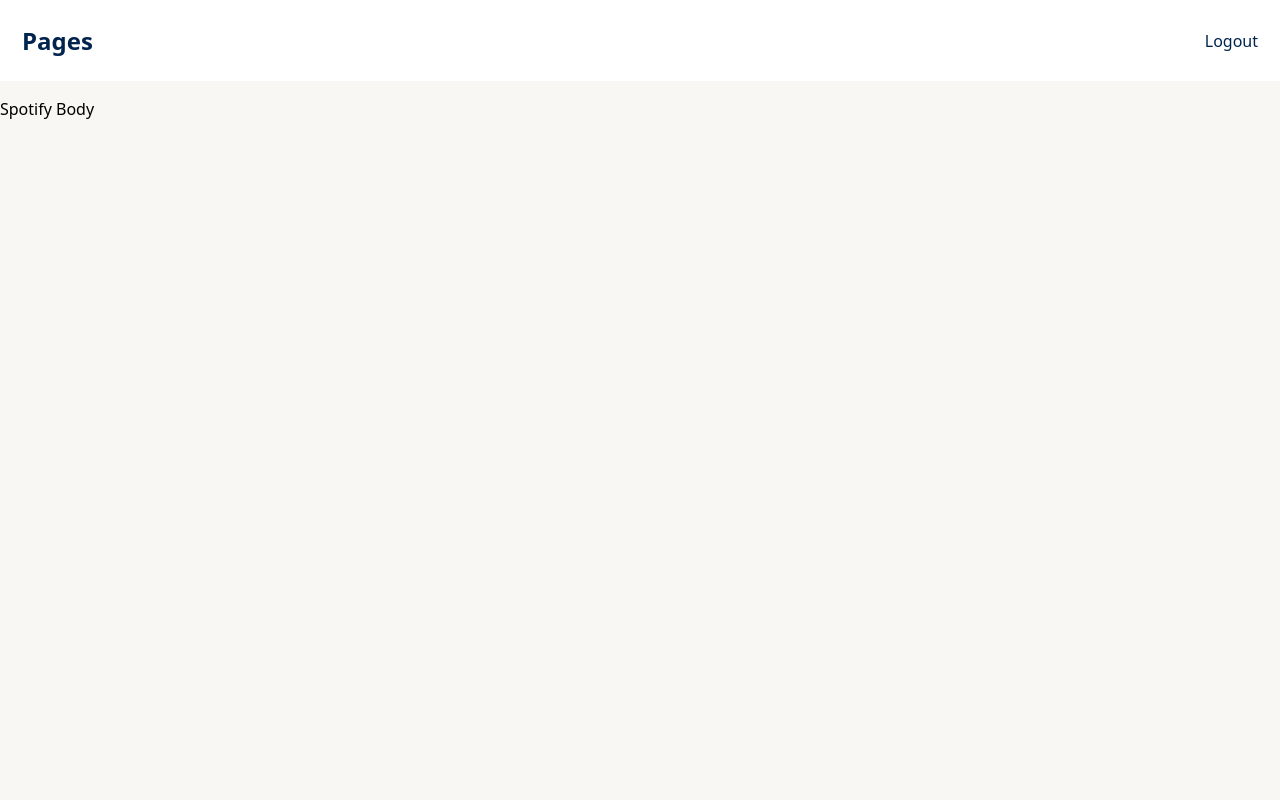
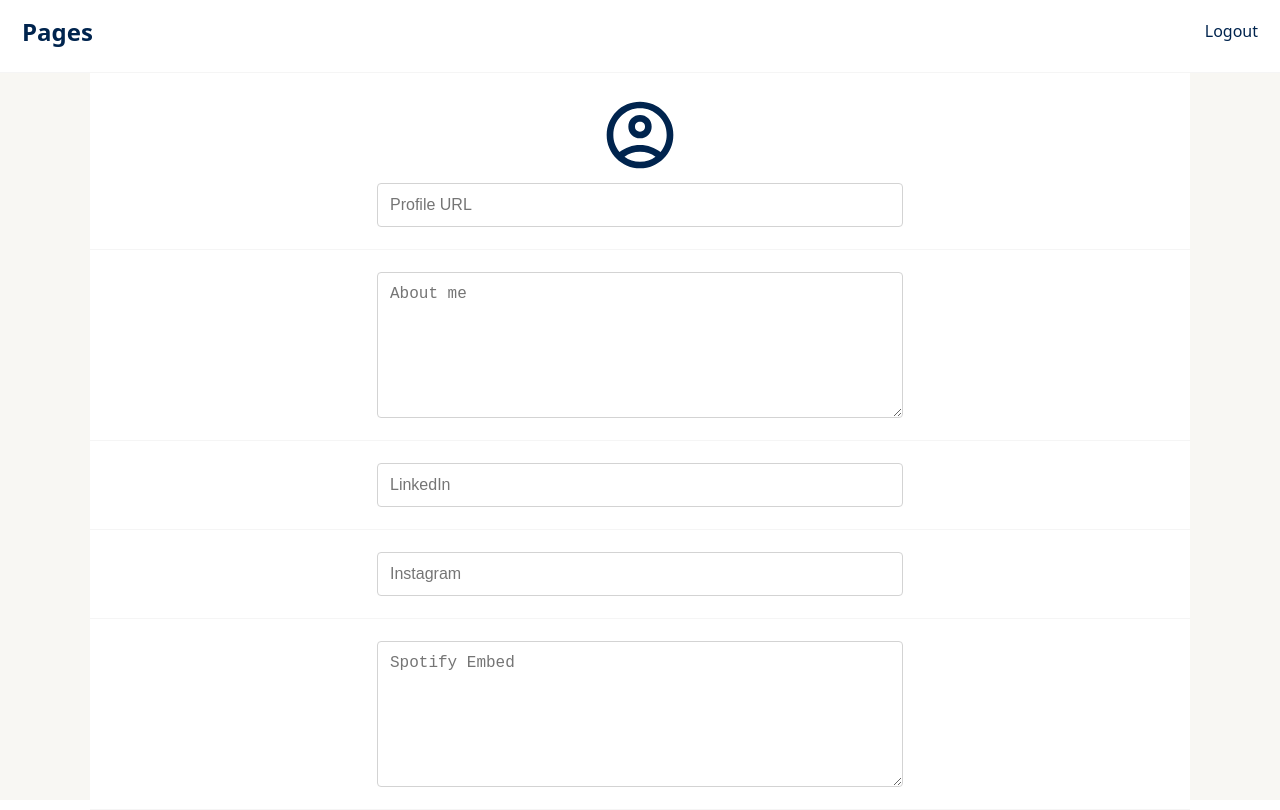
Before and after one commit to ivanlares/profiles-app, a React (Vite) app: page /home/edit-profile in a window 1280 px wide. Built offline with nearby package versions, Linux system fonts and the light colour scheme.

Commit message:
Finalize EditProfile interface

```diff
--- a/src/Containers/EditProfile/EditProfile.css
+++ b/src/Containers/EditProfile/EditProfile.css
@@ -1,18 +1,95 @@
-/* #mainDiv {
+#editProfileRootDiv {
+    display: flex;
+    flex-direction: column;
+    justify-content: center;
+    align-items: center;
+    height: 100vh;
+}
+
+.editProfileItem {
     display: flex;
     flex-direction: column;
     justify-content: flex-start;
     align-items: center;
-    height: 100vh;
-    width: 100vw;
-    background-color: #F8F7F3;
+    padding: 22px 22px 22px 22px;
+    border-bottom: 1px solid #F5F5F5;
 }
 
-#contentDiv {
-    display: flex;
-    flex-direction: column;
-    height: 100%;
-    width: 100%;
-    max-width: 1100px;
-    background-color: white;
-} */
+.edit-profile-input {
+    border: 1.5px solid lightgray;
+    border-radius: 4px;
+    -webkit-border-radius: 4px;
+    -moz-border-radius: 4px;
+    -ms-border-radius: 4px;
+    -o-border-radius: 4px;
+}
+
+ .edit-profile-input:focus {
+    outline-color: #00244E;
+    border-radius: 4px;
+    -webkit-border-radius: 4px;
+    -moz-border-radius: 4px;
+    -ms-border-radius: 4px;
+    -o-border-radius: 4px;
+}
+
+.editProfileItem > .edit-profile-input {
+    min-width: 500px;
+    padding: 12px 12px 12px 12px;
+    font-size: 1rem;
+}
+
+.profile-icon-medium {
+    height: 80px;
+    width: 80px;
+    margin-bottom: 8px;
+    border-radius: 50%;
+    -webkit-border-radius: 50%;
+    -moz-border-radius: 50%;
+    -ms-border-radius: 50%;
+    -o-border-radius: 50%;
+}
+
+#edit-profile-about-input {
+    border: 1.5px solid lightgray;
+    border-radius: 4px;
+    -webkit-border-radius: 4px;
+    -moz-border-radius: 4px;
+    -ms-border-radius: 4px;
+    -o-border-radius: 4px;
+    min-width: 500px;
+    height: 120px;
+    padding: 12px 12px 12px 12px;
+    font-size: 1rem;
+}
+
+ #edit-profile-about-input:focus {
+    outline-color: #00244E;
+    border-radius: 4px;
+    -webkit-border-radius: 4px;
+    -moz-border-radius: 4px;
+    -ms-border-radius: 4px;
+    -o-border-radius: 4px;
+}
+
+.edit-profile-embed {
+    border: 1.5px solid lightgray;
+    border-radius: 4px;
+    min-width: 500px;
+    -webkit-border-radius: 4px;
+    -moz-border-radius: 4px;
+    -ms-border-radius: 4px;
+    -o-border-radius: 4px;
+    height: 120px;
+    padding: 12px 12px 12px 12px;
+    font-size: 1rem;
+}
+
+.edit-profile-embed:focus {
+    outline-color: #00244E;
+    border-radius: 4px;
+    -webkit-border-radius: 4px;
+    -moz-border-radius: 4px;
+    -ms-border-radius: 4px;
+    -o-border-radius: 4px;
+}
--- a/src/Containers/EditProfile/EditProfile.jsx
+++ b/src/Containers/EditProfile/EditProfile.jsx
@@ -1,13 +1,33 @@
 import "./EditProfile.css"
 import Header from "../../Component/Header/Header.jsx"
+import userAvatar from "../../Assets/UserImages/user-avatar.svg"
 
 const EditProfile = () => {
 
     return (
         <div id="editProfileRootDiv">
-            <Header/>
-            <div id="editProfileBodyDiv">
-                <p>Spotify Body</p>
+            <Header />
+            <div className="contentDiv">
+                <div className="editProfileItem">
+                    <img className="profile-icon-medium" src={userAvatar}></img>
+                    <input className="edit-profile-input" type="url" placeholder="Profile URL"></input>
+                </div>
+
+                <div className="editProfileItem">
+                    <textarea id="edit-profile-about-input" type="text" placeholder="About me"></textarea>
+                </div>
+
+                <div className="editProfileItem">
+                    <input className="edit-profile-input" type="url" placeholder="LinkedIn"></input>
+                </div>
+
+                <div className="editProfileItem">
+                    <input className="edit-profile-input" type="url" placeholder="Instagram"></input>
+                </div>
+
+                <div className="editProfileItem">
+                    <textarea className="edit-profile-embed" type="url" placeholder="Spotify Embed"></textarea>
+                </div>
             </div>
         </div>
     )
--- a/src/Containers/Home/Home.css
+++ b/src/Containers/Home/Home.css
@@ -8,7 +8,7 @@
     background-color: #F8F7F3;
 }
 
-#contentDiv {
+.contentDiv {
     display: flex;
     flex-direction: column;
     height: 100%;
--- a/src/Containers/Home/Home.jsx
+++ b/src/Containers/Home/Home.jsx
@@ -8,7 +8,7 @@ const Home = () => {
     return (
         <div id="mainDiv">
             <Header/>
-            <div id="contentDiv">
+            <div className="contentDiv">
                 <MenuItem title="Messages" navigationPath="/"/>
                 <FollowingMenuItem title="Following" navigationPath="/home/following"/>
                 <MenuItem title="Edit Profile" navigationPath="/home/edit-profile"/>
```
Also changed, not shown: src/Assets/UserImages/linkedin.png (added), src/Assets/UserImages/user-avatar.svg.
